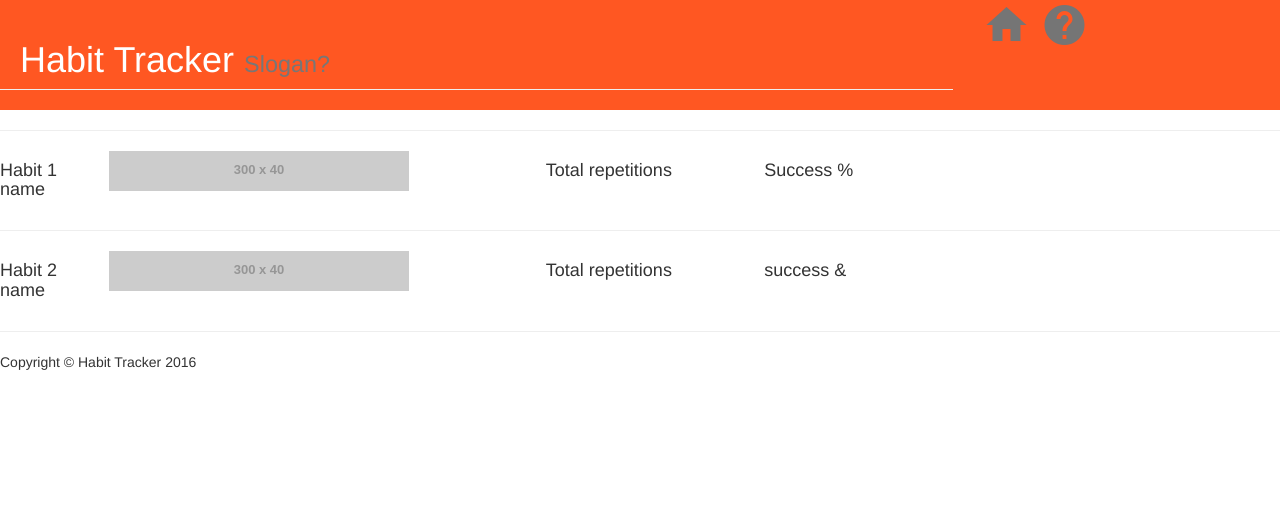
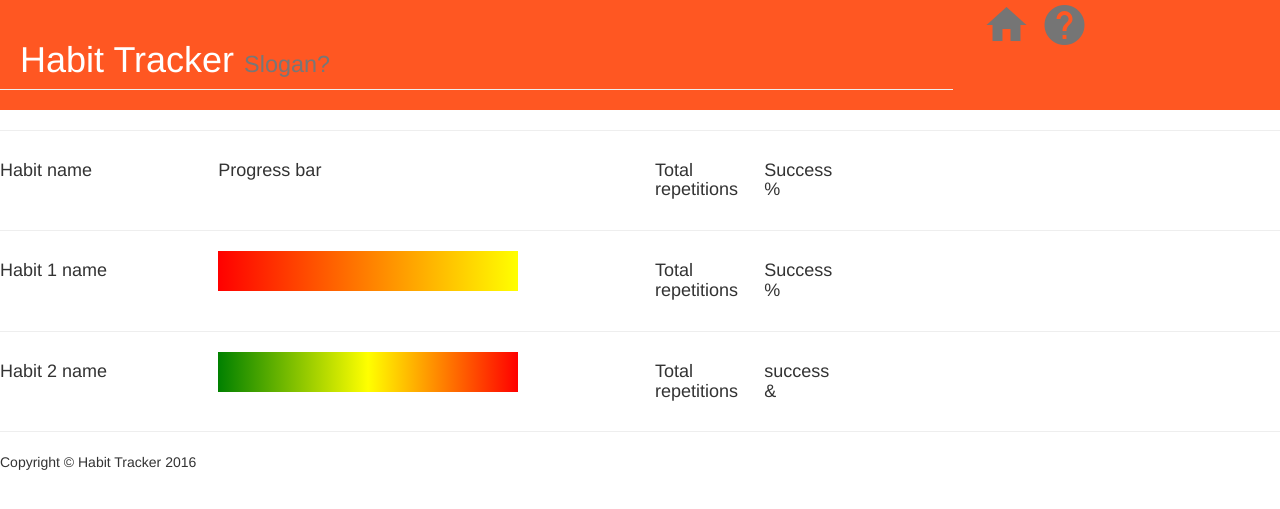
Before and after one commit to pavelcerny/django-tutorial, a Django app: template habit_tracker/templates/statistics.html in a window 1280 px wide. Shown: the top 509 px of the page. Run offline with Django 3.2, Linux system fonts and the light colour scheme; the template is opened without the code that fills it, so the values that code supplies are empty; grey boxes labelled with a size stand in for pictures from a placeholder-image service; some libraries are stand-ins or nearby versions.

Commit message:
Progress bars now on place

```diff
--- a/habit_tracker/templates/index.css
+++ b/habit_tracker/templates/index.css
@@ -186,7 +186,61 @@
 	color: grey;
 	text-shadow: 1px 1px #9E9E9E;
 }
-*/
+/*Gradient bars*/
+.gradspace{
+  height: 60px;
+  width: 120px;
+  margin: 20 20 20 30px;
+}
+
+.grad{
+  height: 40px;
+  width: 100px;
+  margin: 10 0 10 10px;
+}
+
+#grad1{
+  background: red; /* For browsers that do not support gradients */
+  background: -webkit-linear-gradient(left, red , yellow); /* For Safari 5.1 to 6.0 */
+  background: -o-linear-gradient(right, red, yellow); /* For Opera 11.1 to 12.0 */
+  background: -moz-linear-gradient(right, red, yellow); /* For Firefox 3.6 to 15 */
+  background: linear-gradient(to right, red , yellow); /* Standard syntax */
+ }
+
+#grad2{
+  background: green; /* For browsers that do not support gradients */
+  background: -webkit-linear-gradient(left, green , yellow, red); /* For Safari 5.1 to 6.0 */
+  background: -o-linear-gradient(right, green , yellow, red); /* For Opera 11.1 to 12.0 */
+  background: -moz-linear-gradient(right, green , yellow, red); /* For Firefox 3.6 to 15 */
+  background: linear-gradient(to right, green , yellow, red); /* Standard syntax */
+ }
+
+.statgrad{
+  height: 40px;
+  width: 300px;
+  margin: 10 0 10 10px;
+  background: red; /* For browsers that do not support gradients */
+  background: -webkit-linear-gradient(left, red , yellow); /* For Safari 5.1 to 6.0 */
+  background: -o-linear-gradient(right, red, yellow); /* For Opera 11.1 to 12.0 */
+  background: -moz-linear-gradient(right, red, yellow); /* For Firefox 3.6 to 15 */
+  background: linear-gradient(to right, red , yellow); /* Standard syntax */
+}
+
+#statgrad1{
+  background: red; /* For browsers that do not support gradients */
+  background: -webkit-linear-gradient(left, red , yellow); /* For Safari 5.1 to 6.0 */
+  background: -o-linear-gradient(right, red, yellow); /* For Opera 11.1 to 12.0 */
+  background: -moz-linear-gradient(right, red, yellow); /* For Firefox 3.6 to 15 */
+  background: linear-gradient(to right, red , yellow); /* Standard syntax */
+ }
+
+#statgrad2{
+  background: green; /* For browsers that do not support gradients */
+  background: -webkit-linear-gradient(left, green , yellow, red); /* For Safari 5.1 to 6.0 */
+  background: -o-linear-gradient(right, green , yellow, red); /* For Opera 11.1 to 12.0 */
+  background: -moz-linear-gradient(right, green , yellow, red); /* For Firefox 3.6 to 15 */
+  background: linear-gradient(to right, green , yellow, red); /* Standard syntax */
+ }
 
 /*
 
@@ -209,6 +263,8 @@
 }
 
 */
+
+/* Texts */
 h1{
 	font-family: Bernard MT;
 	font-weight: 800;
@@ -242,7 +298,10 @@ h3{
 	color: #ffffff;
 }
 
-
+name{
+    margin-bottom:0px;
+    font-size: 12px;
+}
 
 /*
 ul{
--- a/habit_tracker/templates/statistics.html
+++ b/habit_tracker/templates/statistics.html
@@ -35,21 +35,36 @@
         <!-- /.row -->
 
         <hr>
+        <!--Name row-->
+        <div class="row">
+            <div class="col-md-2">
+                <h4>Habit name</h4>
+            </div>
+            <div class="col-md-4">
+                <h4>Progress bar</h4>
+            </div>
+            <div class="col-md-1">
+                <h4>Total repetitions</h4>
+            </div>
+            <div class="col-md-1">
+                <h4>Success %</h4>
+            </div>
+        </div>
+
+        <hr>
 
             <!-- Habit One -->
         <div class="row">
-            <div class="col-md-1">
+            <div class="col-md-2">
                 <h4>Habit 1 name</h4>
             </div>
             <div class="col-md-4">
-                <a href="#">
-                    <img class="img-responsive" src="http://placehold.it/300x40" alt="">
-                </a>
+                <div class="statgrad" id="statgrad1"></div>
             </div>
-            <div class="col-md-2">
+            <div class="col-md-1">
                 <h4>Total repetitions</h4>
             </div>
-            <div class="col-md-3">
+            <div class="col-md-1">
                 <h4>Success %</h4>
             </div>
         </div>
@@ -59,18 +74,16 @@
 
                 <!-- Habit Two -->
         <div class="row">
-            <div class="col-md-1">
+            <div class="col-md-2">
                 <h4>Habit 2 name</h4>
             </div>
             <div class="col-md-4">
-                <a href="#">
-                    <img class="img-responsive" src="http://placehold.it/300x40" alt="">
-                </a>
+                <div class="statgrad" id="statgrad2"></div>
             </div>
-            <div class="col-md-2">
+            <div class="col-md-1">
                 <h4>Total repetitions</h4>
             </div>
-            <div class="col-md-3">
+            <div class="col-md-1">
                 <h4>success &</h4>
             </div>
         </div>
```
Also changed, not shown: habit_tracker/templates/index.html (+10 -12 lines).
